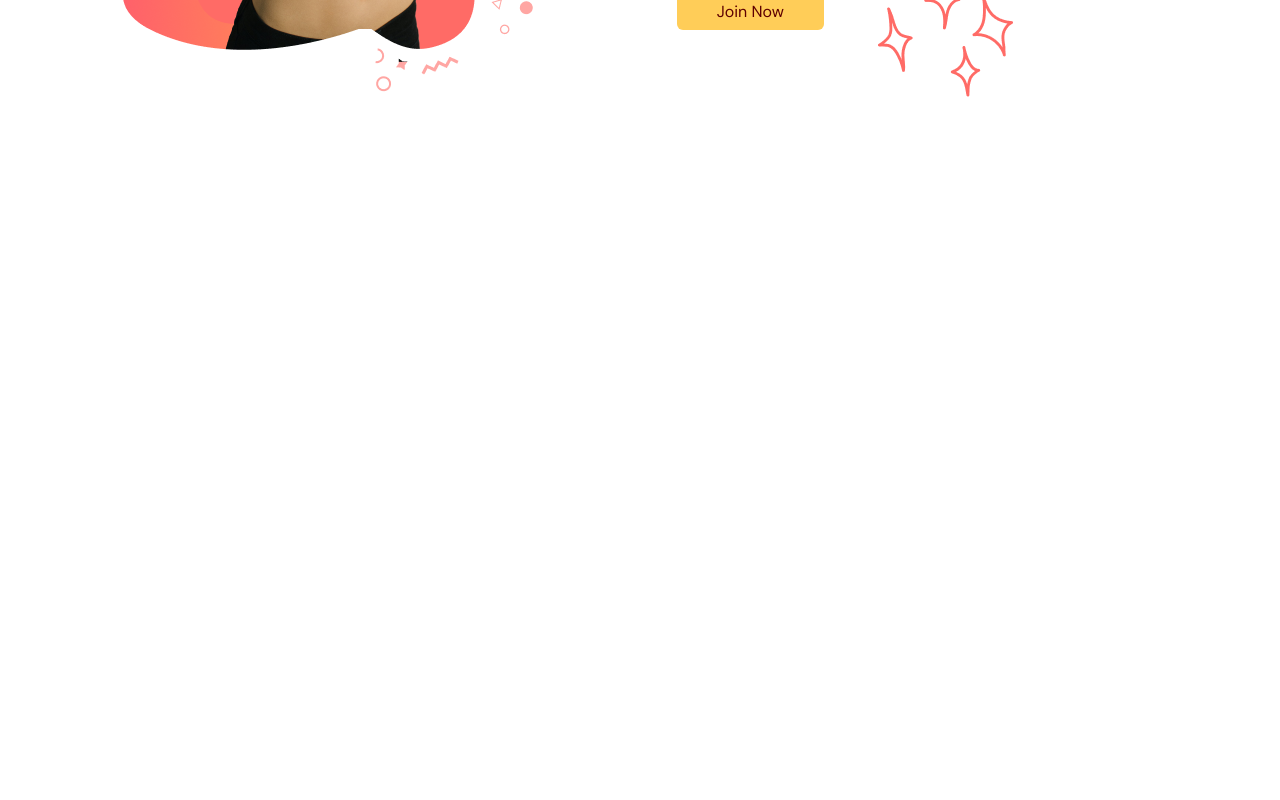
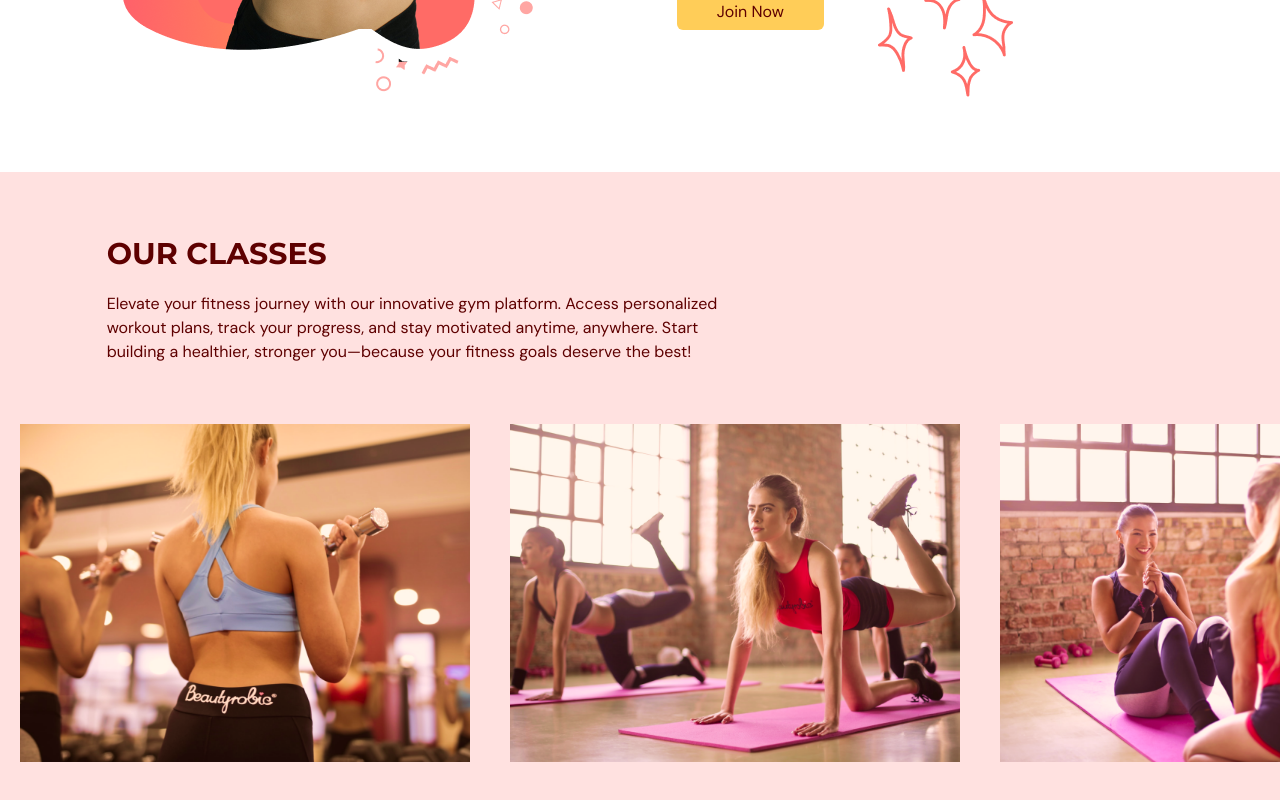
Before and after one commit to AminduBhashana/gym_react_typescript_application, a React (Vite) app: page / in a window 1280 px wide. Shown: the part 2021-2821 px from the top of the page. Before the commit the page ends 2193 px from the top, so only its background shows below. Built offline with nearby package versions, Linux system fonts and the light colour scheme.

Commit message:
Our Classes Section completed

```diff
--- a/src/App.tsx
+++ b/src/App.tsx
@@ -3,6 +3,7 @@
 import { SelectedPage } from "./shared/types";
 import Home from "./scenes/home";
 import Benefits from "./scenes/benefits";
+import OurClasses from "./scenes/ourClasses";
 
 function App() {
   const [selectedPage,setSelectedPage] = useState<SelectedPage>(SelectedPage.Home);
@@ -29,6 +30,7 @@
       />
       <Home setSelectedPage={setSelectedPage}/>
       <Benefits setSelectedPage={setSelectedPage}/>
+      <OurClasses setSelectedPage={setSelectedPage} />
     </div>
   )
 }
--- /dev/null
+++ b/src/scenes/ourClasses/Class.tsx
@@ -0,0 +1,22 @@
+type Props = {
+    name: string;
+    description?: string;
+    image: string;
+}
+
+const Class = ({name,description,image}: Props) => {
+
+    const overlayStyles = `p-5 absolute z-30 flex h-[380px] w-[450px] flex-col items-center justify-center whitespace-normal bg-primary-500 text-center text-white opacity-0 transition duration-500 hover:opacity-90`;
+
+    return (
+        <li className="relative mx-5 inline-block h-[380px] w-[450px]">
+            <div className={overlayStyles}>
+                <p>{name}</p>
+                <p>{description}</p>
+            </div>
+            <img alt={`${image}`} src={image} />
+        </li>
+  )
+}
+
+export default Class
--- /dev/null
+++ b/src/scenes/ourClasses/index.tsx
@@ -0,0 +1,90 @@
+import { ClassType, SelectedPage } from '../../shared/types';
+import image1 from '../../assets/image1.png';
+import image2 from '../../assets/image2.png';
+import image3 from '../../assets/image3.png';
+import image4 from '../../assets/image4.png';
+import image5 from '../../assets/image5.png';
+import image6 from '../../assets/image6.png';
+import { motion } from 'framer-motion';
+import HText from '../../shared/HText';
+import Class from './Class';
+
+type Props = {
+    setSelectedPage : (value: SelectedPage) => void;
+}
+
+const classes: Array<ClassType> = [
+    {
+        name: "Weight Training Classes",
+        description: "Achieve your fitness goals with our all-in-one gym platform. Track progress, access personalized plans, and stay motivated",
+        image: image1
+    },{
+        name: "Yoga Classes",
+        description: "Achieve your fitness goals with our all-in-one gym platform. Track progress, access personalized plans, and stay motivated",
+        image: image2
+    },{
+        name: "Ab Core Classes",
+        image: image3
+    },
+    {
+        name: "Adventure Classes",
+        description: "Achieve your fitness goals with our all-in-one gym platform. Track progress, access personalized plans, and stay motivated",
+        image: image4
+    },
+    {
+        name: "Fitness Classes",
+        description: "Achieve your fitness goals with our all-in-one gym platform. Track progress, access personalized plans, and stay motivated",
+        image: image5
+    },
+    {
+        name: "Training Classes",
+        description: "Achieve your fitness goals with our all-in-one gym platform. Track progress, access personalized plans, and stay motivated",
+        image: image6
+    }
+]
+
+const OurClasses = ({setSelectedPage}: Props) => {
+  return (
+    <section
+        id='ourclasses'
+        className="w-full bg-primary-100 py-16"
+    >
+        <motion.div
+            onViewportEnter={() => setSelectedPage(SelectedPage.OurClasses)}
+        >
+            <motion.div
+                className="mx-auto w-5/6"
+                initial="hidden"
+                whileInView="visible"
+                viewport={{once: true, amount: 0.5}}
+                transition={{duration: 0.5}}
+                variants={{
+                    hidden : { opacity: 0, x: -50},
+                    visible : { opacity: 1, x: 0},
+                }}
+            >
+            <div className='md:w-3/5'>
+                <HText>OUR CLASSES</HText>
+                <p className='py-5'>
+                Elevate your fitness journey with our innovative gym platform. Access personalized workout plans, track your progress, and stay motivated anytime, anywhere. Start building a healthier, stronger you—because your fitness goals deserve the best!
+                </p>
+            </div>
+            </motion.div>
+            <div className="mt-10 h-[350px] w-full overflow-x-auto overflow-y-hidden">
+                <ul className="w-[2800px] whitespace-nowrap">
+                    {classes.map((item: ClassType, index) => (
+                        <Class
+                            key={`${item.name}-${index}`}
+                            name={item.name}
+                            description={item.description}
+                            image={item.image}
+                        />
+                    ))}
+                </ul>
+            </div>
+        </motion.div>
+    </section>
+  )
+}
+
+export default OurClasses
--- a/src/shared/types.ts
+++ b/src/shared/types.ts
@@ -10,3 +10,9 @@
     title : string;
     description : string;
 }
+
+export interface ClassType{
+    name: string;
+    description?: string;
+    image: string;
+}
```
